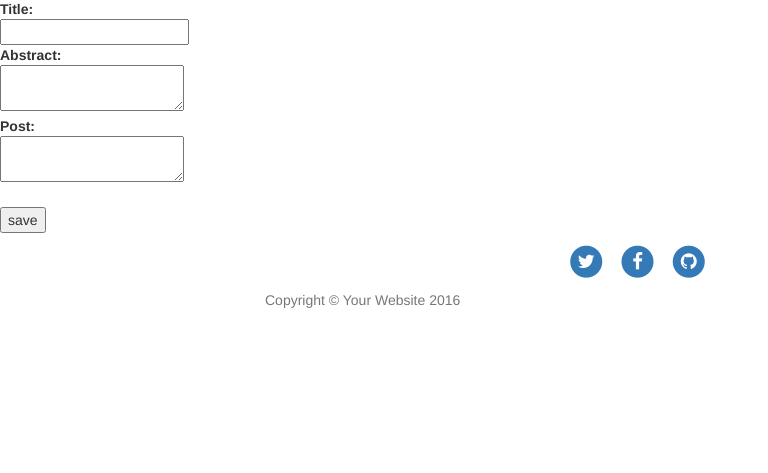
After one commit to fusae/micro_blog, a Flask app: page /create in a window 1280 px wide. The commit adds this page. Shown: the part 122-595 px from the top of the page, without its empty margins (0-768 px from the left). Run offline with Flask 2, Linux system fonts and the light colour scheme; the visitor is signed in with stand-in values (Sample User, id 1); some libraries are stand-ins or nearby versions.

Commit message:
use csrf and combine create and edit blog

```diff
--- a/app/__init__.py
+++ b/app/__init__.py
@@ -1,4 +1,5 @@
 from flask import Flask
+from flask_wtf.csrf import CsrfProtect
 import os
 from flask_login import LoginManager
 from config import database
@@ -10,6 +11,8 @@ app.config.from_object('config')
 Bootstrap(app)
 client = MongoClient()
 db = client[database] # database's name
+csrf = CsrfProtect()
+csrf.init_app(app)
 
 
 lm = LoginManager()
--- a/app/templates/base.html
+++ b/app/templates/base.html
@@ -44,14 +44,14 @@
                     <span class="sr-only">Toggle navigation</span>
                     Menu <i class="fa fa-bars"></i>
                 </button>
-                <a class="navbar-brand" href="index.html">fusae</a>
+                <a class="navbar-brand" href="{{ url_for('index') }}">fusae</a>
             </div>
 
             <!-- Collect the nav links, forms, and other content for toggling -->
             <div class="collapse navbar-collapse" id="bs-example-navbar-collapse-1">
                 <ul class="nav navbar-nav navbar-right">
                     <li>
-                        <a href="index.html">Home</a>
+                        <a href="{{ url_for('index') }}">Home</a>
                     </li>
                     <li>
                         <a href="about.html">About</a>
--- a/app/templates/login.html
+++ b/app/templates/login.html
@@ -25,7 +25,8 @@
 
       <form class="form-signin" method="post" action="{{ url_for('login') }}">
         <h2 class="form-signin-heading">Please sign in</h2>
-
+                {{ form.hidden_tag() }}
+                {{ form.username }}
 <!--        <label for="inputPassword" class="sr-only">Password</label>-->
                 {{ form.password.label(class_="sr_only", for_="inputPassword") }}
 <!--        <input type="password" id="inputPassword" class="form-control" placeholder="Password" required>-->
--- /dev/null
+++ b/app/templates/manage_blog.html
@@ -0,0 +1,32 @@
+{% extends "base.html" %}
+{% block content %}
+{% if post %}
+    {% set action = url_for(action, blog_id=post['blog_id']) %}
+{% else %}
+    {% set action = url_for(action) %}
+{% endif %}
+   <form action="{{ action }}" method=post>
+       <input type="hidden" name="csrf_token" value="{{ csrf_token() }}"/>
+       {% if post %}
+            <dl>
+                <dt>Title:</dt>
+                <dd><input id="title" name="title" type="text" value="{{ post['title'] }}"</dd>
+                <dt>Abstract:</dt>
+                <dd><textarea id="abstract" name="abstract">{{ post['abstract'] }}</textarea>
+                <dt>Post:</dt>
+                <dd><textarea id="body" name="body">{{ post['body'] }}</textarea>
+            </dl>
+       {% else %}
+            <dl>
+                <dt>Title:</dt>
+                <dd><input id="title" name="title" type="text"/></dd>
+                <dt>Abstract:</dt>
+                <dd><textarea id="abstract" name="abstract"></textarea></dd>
+                <dt>Post:</dt>
+                <dd><textarea id="body" name="body"></textarea></dd>
+            </dl>
+       {% endif %}
+       <p><input type="submit" value="save"/></p>
+    </form>
+
+{% endblock %}
--- a/app/views.py
+++ b/app/views.py
@@ -98,12 +98,12 @@ def logout():
     session.clear()
     return redirect(url_for('login'))
 
-@app.route('/create_blog', methods=['GET', 'POST'])
+@app.route('/create', methods=['GET', 'POST'])
 @login_required
 def create_blog():
     form = BlogForm()
     if request.method == 'GET':
-        return render_template('create_blog.html', form=form)
+        return render_template('manage_blog.html', action='create_blog')
     # handle post data
     if form.validate_on_submit():
         post = Post(form.title.data, form.abstract.data, form.body.data)
@@ -120,6 +120,7 @@ def show_blog():
     return render_template('post.html', post=post)
 
 
+@login_required
 @app.route('/edit', methods=['GET', 'POST'])
 def edit_blog():
     form = BlogForm()
@@ -130,7 +131,7 @@ def edit_blog():
     form.body.data = post['body']
 
     if request.method == 'GET':
-        return render_template('edit.html', form=form, post=post)
+        return render_template('manage_blog.html', post=post, action='edit_blog')
 
     #if form.validate_on_submit():
     if request.method == 'POST':
@@ -141,7 +142,6 @@ def edit_blog():
                     request.form.get('body')
                 )
         edit_post = edit_post.toDict
-        print(edit_post)
         edit_post['created_at'] = post['created_at']
         edit_post['blog_id'] = post['blog_id']
         db[postCollection].update({'blog_id': blog_id}, {'$set': edit_post}, upsert=False)
```
